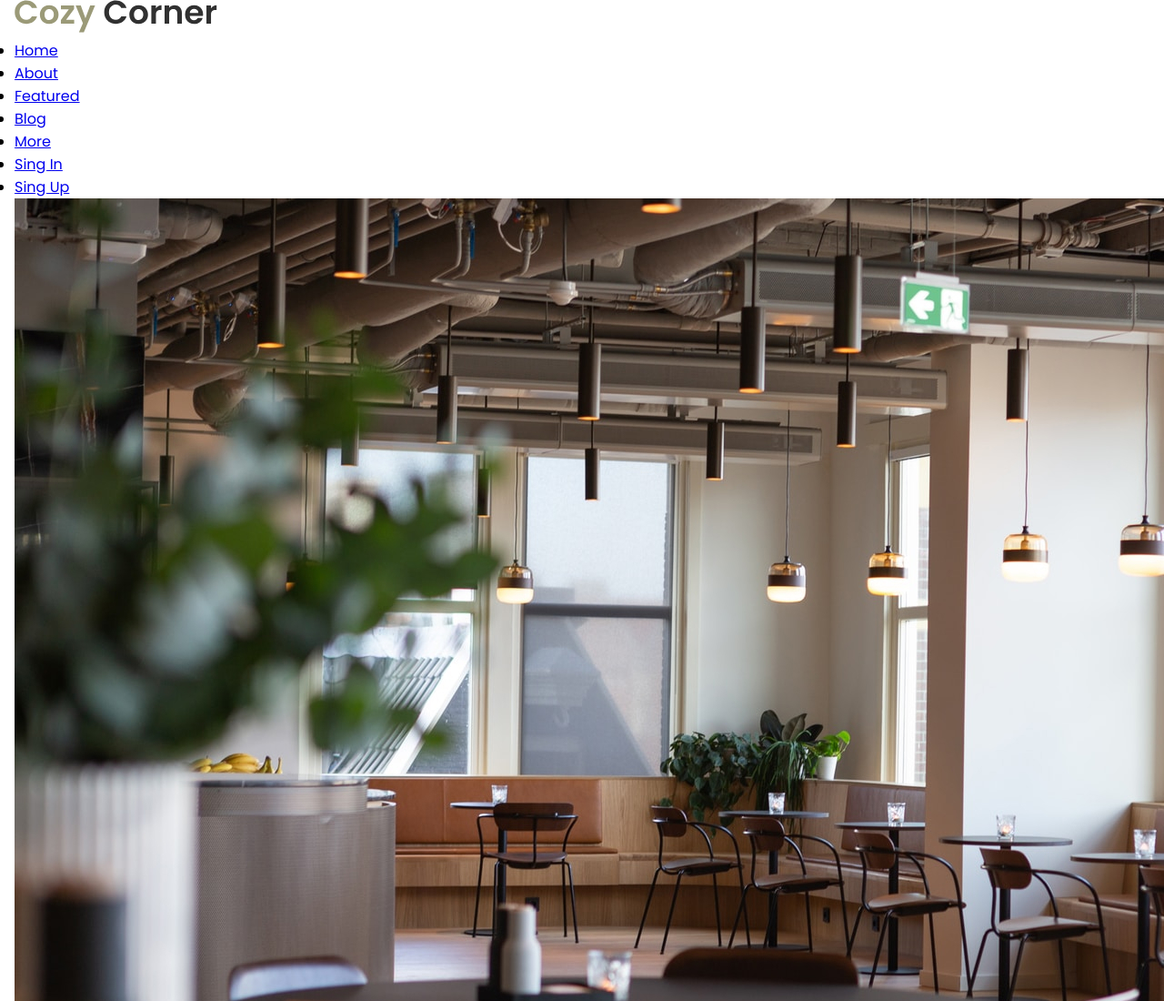
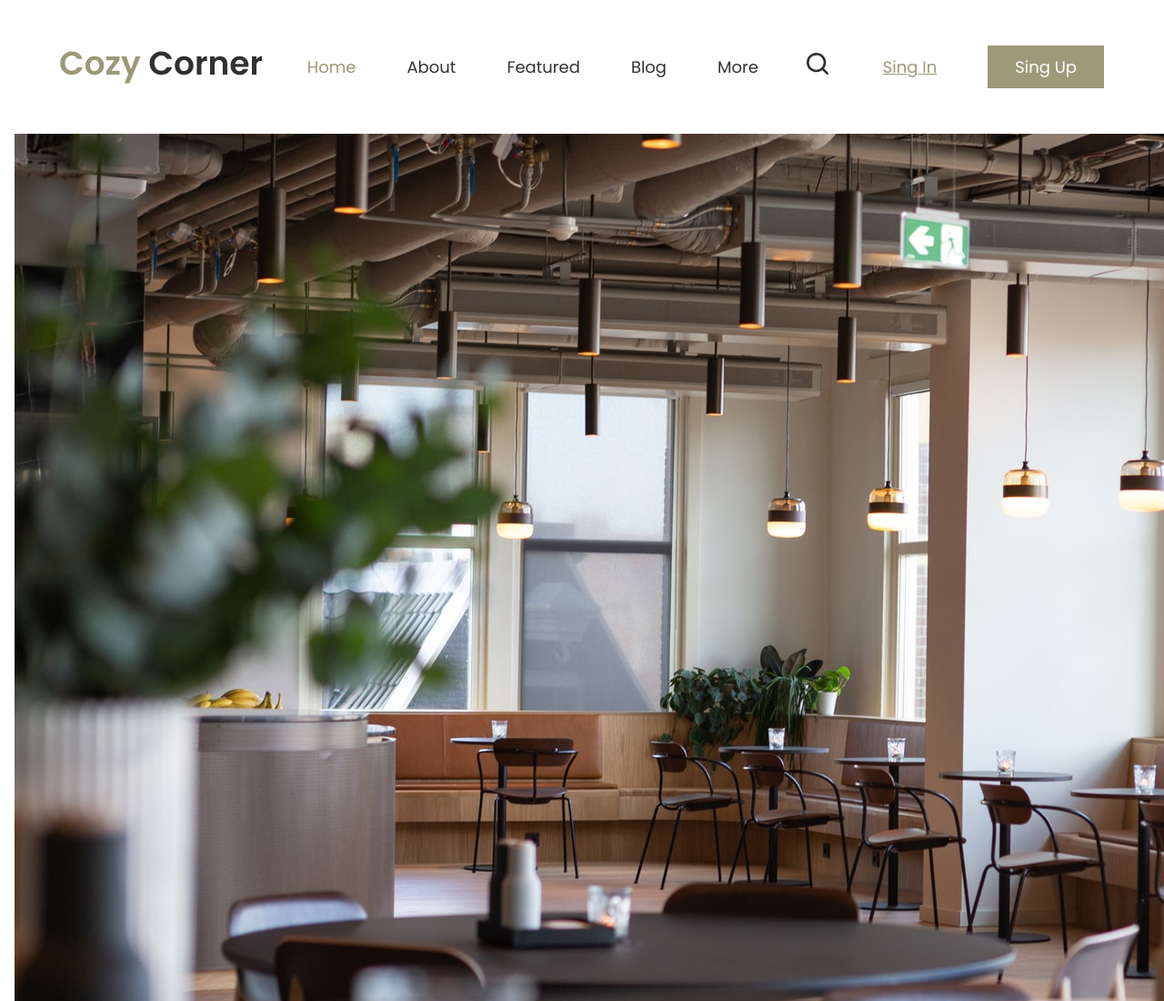
Before and after one commit to jrramoncp/coworking_space, a website built with Vite: page index.html in a window 1280 px wide. Shown: the top 1100 px of the page at 91% size. Built offline with nearby package versions, Linux system fonts and the light colour scheme; a web font is replaced by a local one.

Commit message:
add aside and header styles

```diff
--- a/index.html
+++ b/index.html
@@ -12,16 +12,21 @@
       <header>
         <img src="/img/nav_logo.svg" alt="" class="logo">
         <nav>
-          <ul>
+          <ul class="header-ul">
             <li><a href="#">Home</a></li>
             <li><a href="#">About</a></li>
             <li><a href="#">Featured</a></li>
             <li><a href="#">Blog</a></li>
             <li><a href="#">More</a></li>
+          </ul>
+        </nav>
+        <aside>
+          <ul class="header-ul">
+            <li><a href="#"><img src="/img/search.svg" alt="search icon"></a></li>
             <li><a href="#">Sing In</a></li>
             <li><a href="#">Sing Up</a></li>
           </ul>
-        </nav>
+        </aside>
       </header>
 
       <section class="hero">
--- a/src/sass/layout/_header.scss
+++ b/src/sass/layout/_header.scss
@@ -0,0 +1,62 @@
+header{
+    display: flex;
+    justify-content: space-between;
+    align-items: center;
+    padding: 50px;
+}
+
+header img{
+    max-width: 225px;
+}
+
+.header-ul{
+    display: flex;
+    justify-content: space-around;
+    list-style-type: none;
+    gap: 56px ;
+    align-items: center;
+    a{
+        text-decoration: none;
+        font-size: 18px;
+        color: $color-black;
+
+        &:hover{
+            text-decoration: underline;
+        }
+    }
+
+}
+
+nav ul li{
+    &:first-child{
+        a{
+            color: $color-olive;
+        }
+
+    }
+}
+
+aside{
+    ul{
+        li{
+            &:nth-child(2){
+                a{
+                    color: $color-olive;
+                    text-decoration: underline;
+                }
+
+            }
+            &:last-child{
+                a{
+                    display: inline-block;
+                    color: white;
+                    background-color: $color-olive;
+                    padding: 10px;
+                    padding-left: 30px;
+                    padding-right: 30px;
+
+                }
+            }
+        }
+    }
+}
--- a/src/sass/themes/_default.scss
+++ b/src/sass/themes/_default.scss
@@ -13,5 +13,5 @@ body {
     padding-right: 16px;
     margin-left: auto;
     margin-right: auto;
-    max-width: 1400px;
+    max-width: 1600px;
 }
```
